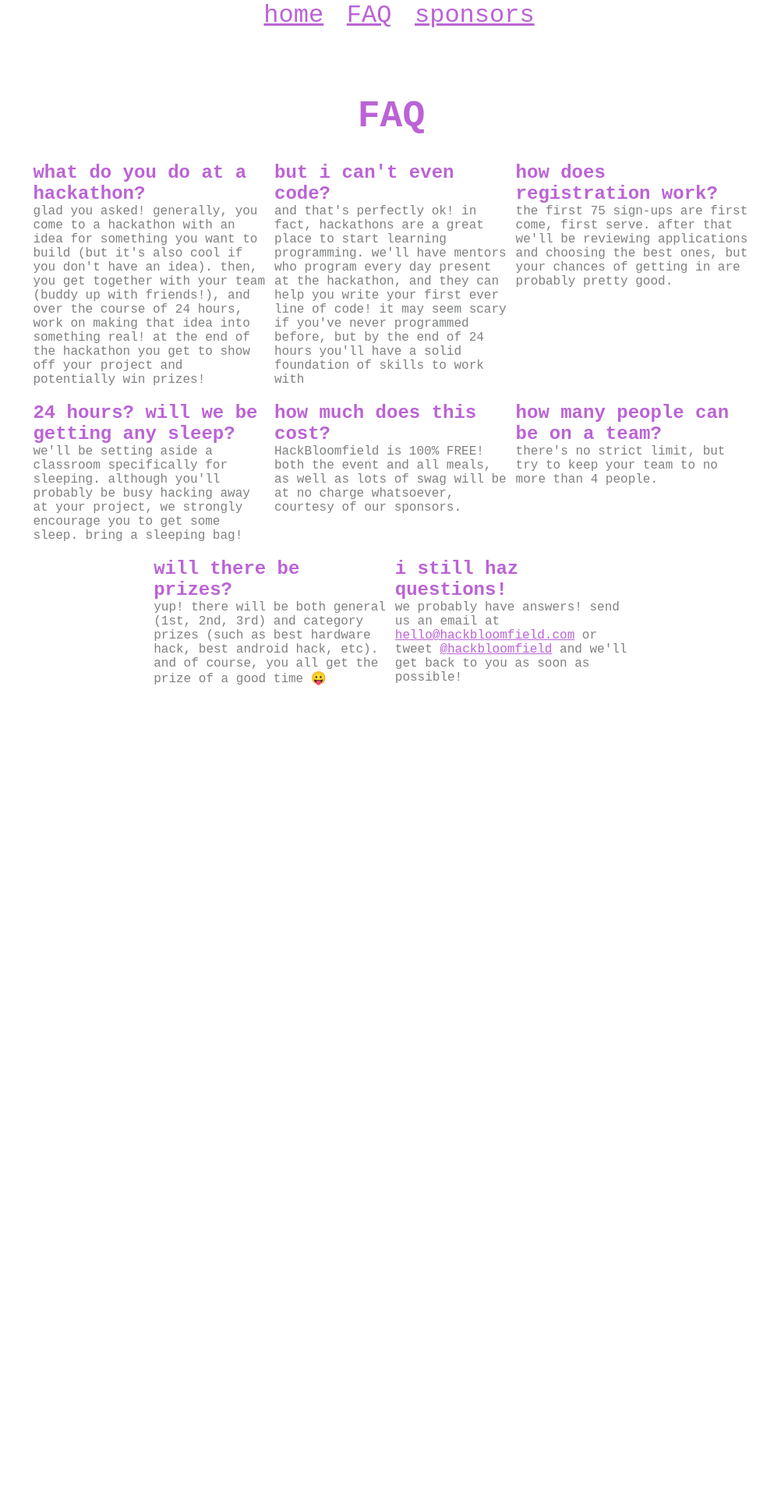
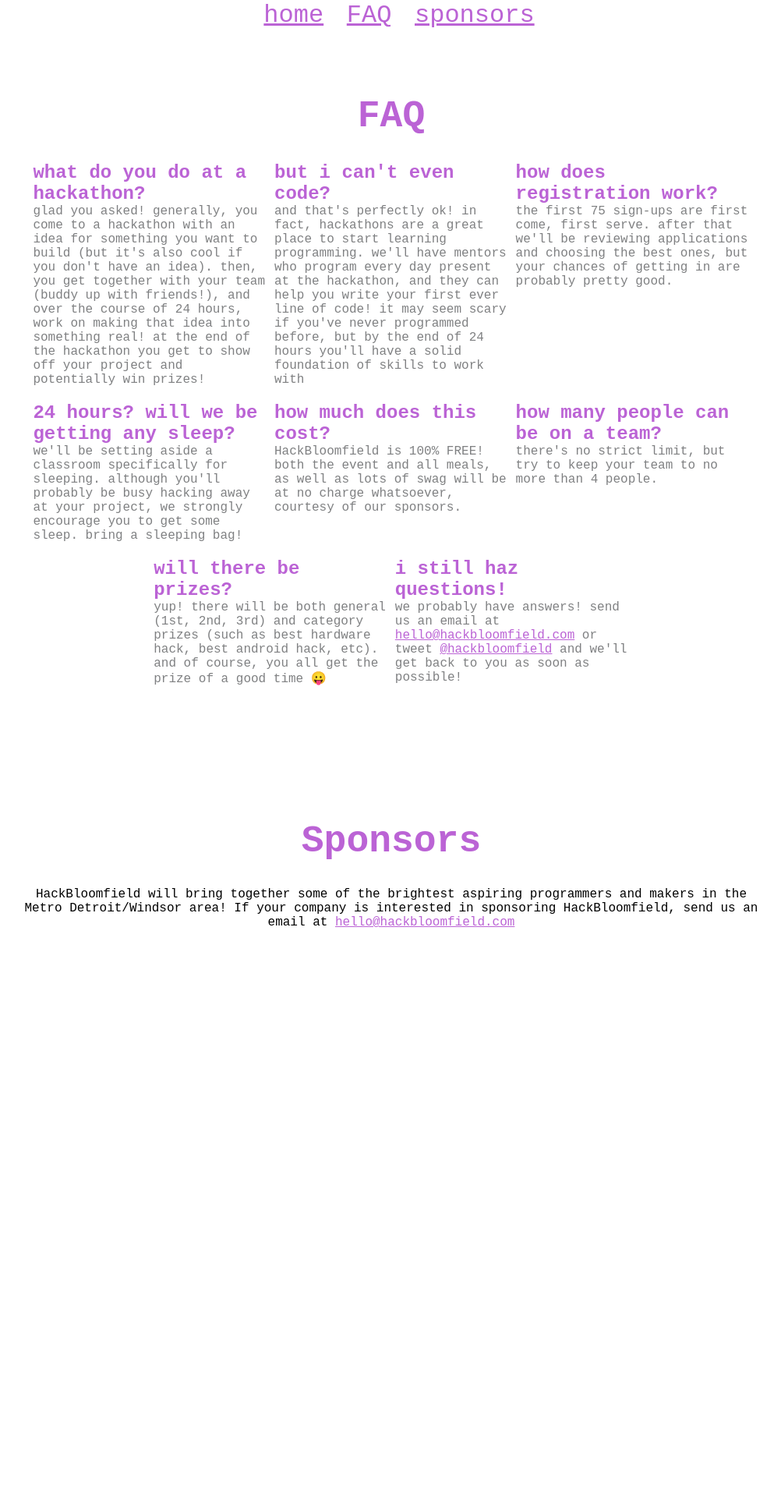
Before and after one commit to HackBloomfield/hackbloomfield.github.io, a Jekyll site: the page built from index.md, in a window 1280 px wide. Shown: the part 840-2760 px from the top of the page at 78% size, without its empty margins (138-1140 px from the left). Built offline with Jekyll 4.4.1, drawn with Linux system fonts in a browser that asks for light colours; nearby versions of some CDN libraries; before the commit the page ends 1830 px from its top, so only the background shows below that.

Commit message:
added sponsors section; updated metadata

```diff
--- a/_layouts/main.html
+++ b/_layouts/main.html
@@ -2,6 +2,8 @@
 <head>
   <meta property="og:image" content="http://hackbloomfield.com/assets/hackBloomfieldLogoOG.png" />
   <meta property="og:description" content="{{ site.description }}" />
+  <meta property="og:url" content="http://hackbloomfield.com"  />
+  <meta property="og:title" content="HackBloomfield" />
   <title>{{ page.title }}</title>
   <link rel="stylesheet" href="css/main.css" />
 </head>
@@ -19,7 +21,7 @@
       <span class="infoSpan">{{ page.dates }} • {{ page.location}}</span>
     </div>
     <div id="aboutHackathon">
-      <span>HackBloomfield is a 24-hour coding marathon at Bloomfield Hills High School. It's completely free (including free food and swag!), and is open to anyone in high school, even if you've never coded before! </span>
+      <span>{{ site.description }}</span>
     </div>
     <div id="signUpButton">
       <a href="https://hackbloomfield.typeform.com/to/QYidCE" target="_blank">sign up!</a>
@@ -35,6 +37,10 @@
       </div>
       {% endfor %}
     </div>
+  </div>
+  <div id="sponsors" class="page">
+    <h1 class="pageHeader">Sponsors</h1>
+    <span id="sponsorInfo">HackBloomfield will bring together some of the brightest aspiring programmers and makers in the Metro Detroit/Windsor area! If your company is interested in sponsoring HackBloomfield, send us an email at <a href="mailto:hello@hackbloomfield.com">hello@hackbloomfield.com</a></span>
   </div>
   <!-- MLH banner - only add once official MLH event
   <a id="mlh-trust-badge" style="display:block;max-width:100px;min-width:60px;position:fixed;right:50px;top:0;width:10%;z-index:10000" href="https://mlh.io/seasons/na-2017/events?utm_source=na-2017&utm_medium=TrustBadge&utm_campaign=na-2017&utm_content=white" target="_blank"><img src="https://s3.amazonaws.com/logged-assets/trust-badge/2017/white.svg" alt="Major League Hacking 2017 Hackathon Season" style="width:100%"></a>
--- a/css/main.scss
+++ b/css/main.scss
@@ -37,7 +37,7 @@ h1{
   }
 }
 .page{
-  height: 100%;
+  min-height: 100%;
   width: 100%;
   padding-top: 30px;
   text-align: center;
@@ -66,6 +66,13 @@ h1{
       display: block;
     }
   }
+}
+#sponsors{
+  height: auto;
+}
+#sponsorInfo{
+  width: 75%;
+  display: inline-block;
 }
 #mainInfoBox{
   width: 75%;
```
